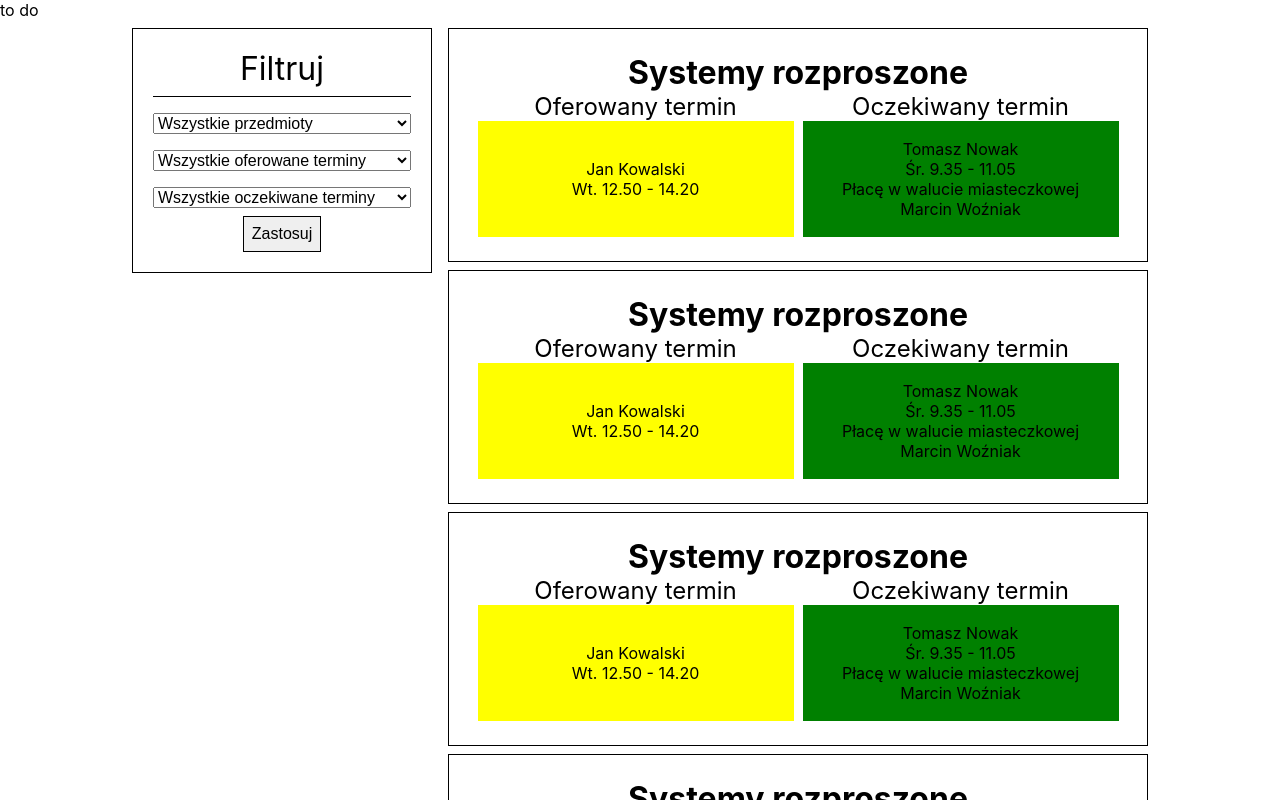
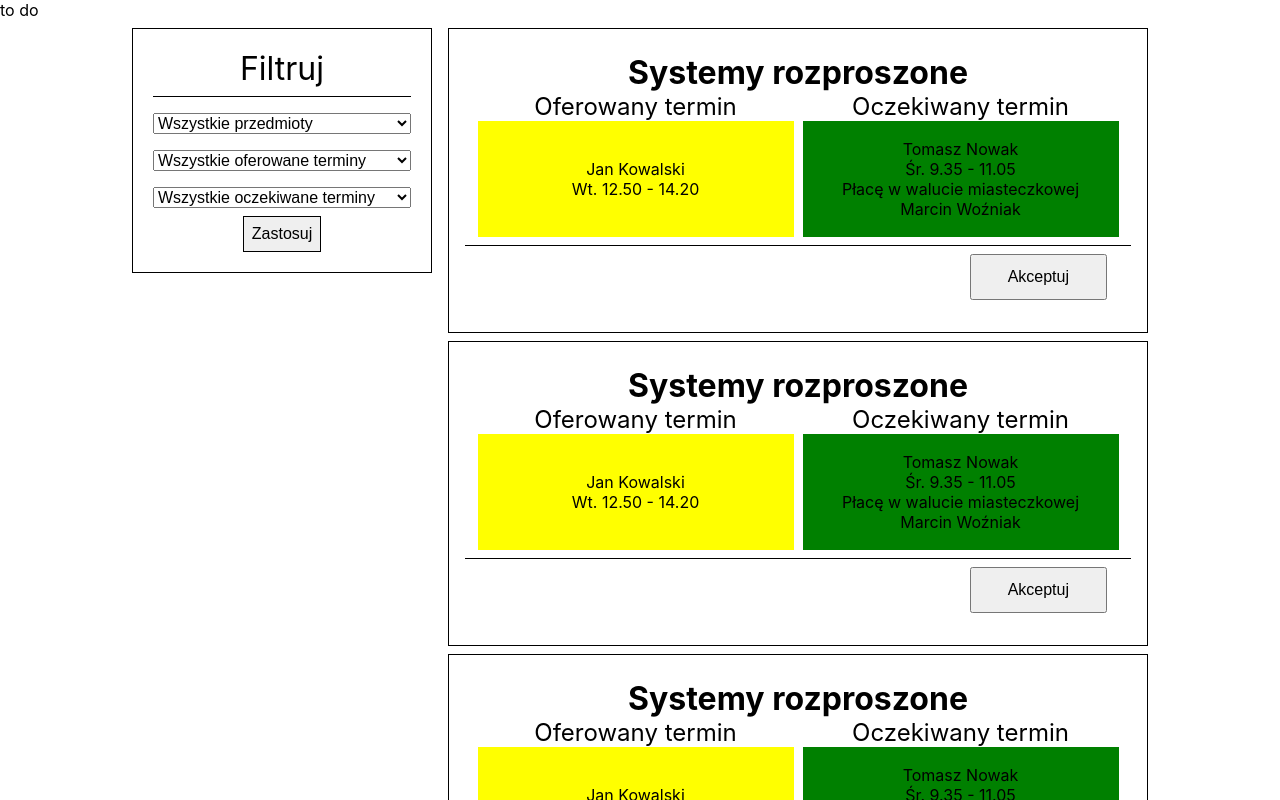
Before and after one commit to MarconZet/enroll-market, a React (Create React App) app in the folder react-app/: page /offers in a window 1280 px wide. Shown: the top 800 px of the page. Built offline with nearby package versions, Linux system fonts and the light colour scheme.

Commit message:
buttons added

```diff
--- a/react-app/src/components/OneForOneTile/OneForOneTile.tsx
+++ b/react-app/src/components/OneForOneTile/OneForOneTile.tsx
@@ -11,10 +11,13 @@ export interface OneForOneTileProps {
         timeSlot: string;
         comment: string;
         whoOffers: string;
-    }
+    };
+    acceptCallback?: () => void;
+    editCallback?: () => void;
+    deleteCallback?: () => void;
 }
 
-export const OneForOneTile: React.FC<OneForOneTileProps> = ({ subjectName, wantedGroup, offeredGroup }) => (
+export const OneForOneTile: React.FC<OneForOneTileProps> = ({ subjectName, wantedGroup, offeredGroup, acceptCallback, editCallback, deleteCallback }) => (
     <P.Container>
         <P.SubjectName>{subjectName}</P.SubjectName>
         <P.OffersBox>
@@ -35,6 +38,11 @@ export const OneForOneTile: React.FC<OneForOneTileProps> = ({ subjectName, wante
                 </P.ClassBox>
             </P.SlotBox>
         </P.OffersBox>
+        <P.ButtonsBox>
+            {acceptCallback && <P.Button onClick={acceptCallback}>Akceptuj</P.Button>}
+            {editCallback && <P.Button onClick={editCallback}>Edytuj</P.Button>}
+            {deleteCallback && <P.Button onClick={deleteCallback}>Usuń</P.Button>}
+        </P.ButtonsBox>
     </P.Container>
 );
 
--- a/react-app/src/components/OneForOneTile/parts.ts
+++ b/react-app/src/components/OneForOneTile/parts.ts
@@ -45,3 +45,18 @@ export const ClassBox = styled.div<{ isOffered?: boolean }>`
         font-size: 16px;
     }
 `;
+
+export const ButtonsBox = styled.div`
+    display: flex;
+    flex-direction: row-reverse;
+    width: 100%;
+    padding: 8px;
+    margin-top: 8px;
+    border-top: 1px solid black;
+`;
+
+export const Button = styled.button`
+    padding: 12px 36px;
+    margin: 0 16px;
+    font-size: 16px;
+`;
--- a/react-app/src/pages/OffersListingPage/OffersListingPage.tsx
+++ b/react-app/src/pages/OffersListingPage/OffersListingPage.tsx
@@ -28,6 +28,10 @@ export const OffersListingPage: React.FC = () => {
         dispatch(A.getPageRequest(page));
     }
 
+    const acceptCallback = (id: number) => () => {
+        console.log('accept ' + id);
+    }
+
     return (
         <P.Wrapper>
             <P.FiltersContainer>
@@ -39,7 +43,7 @@ export const OffersListingPage: React.FC = () => {
                         ? <></>
                         : (
                             <>
-                                {offers.map((offer, index) => <OneForOneTile key={index} {...offer} />)}
+                                {offers.map((offer, index) => <OneForOneTile key={index} {...offer} acceptCallback={acceptCallback(offer.id)} />)}
                                 <Pagination currentPage={currentPage} totalPages={totalPages} onPageChange={onPageChange} />
                             </>
                         )
--- a/react-app/src/store/offersListing/constants.ts
+++ b/react-app/src/store/offersListing/constants.ts
@@ -21,6 +21,7 @@ export type OffersListingAction = {
 };
 
 export interface Offer {
+    id: number;
     subjectName: string;
     wantedGroup: {
         teacherName: string;
--- a/react-app/src/store/offersListing/mockData.ts
+++ b/react-app/src/store/offersListing/mockData.ts
@@ -1,4 +1,7 @@
-export const mockOffer = {
+import { FiltersData, Offer } from "./constants";
+
+export const mockOffer: Offer = {
+    id: 1,
     subjectName: 'Systemy rozproszone',
     wantedGroup: {
         teacherName: 'Jan Kowalski',
@@ -12,9 +15,9 @@ export const mockOffer = {
     }
 };
 
-export const mockOffers = Array(10).fill(mockOffer);
+export const mockOffers: Offer[] = Array(10).fill(mockOffer);
 
-export const mockFiltersData = {
+export const mockFiltersData: FiltersData = {
     subjectsList: [
         'Systemy rozproszone',
         'Inżynieria oprogramowania',
```
